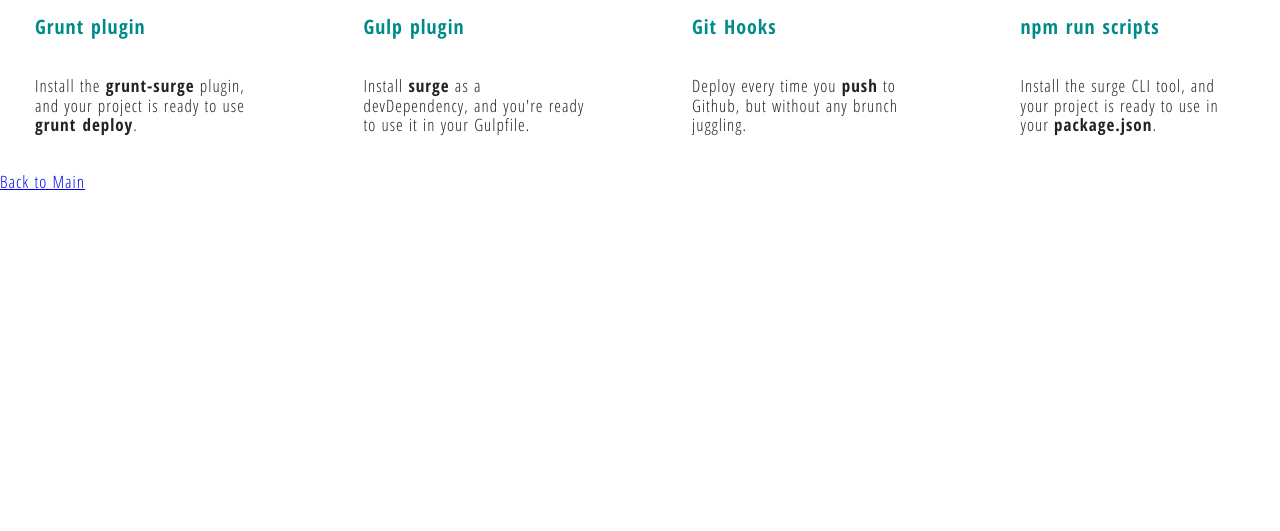
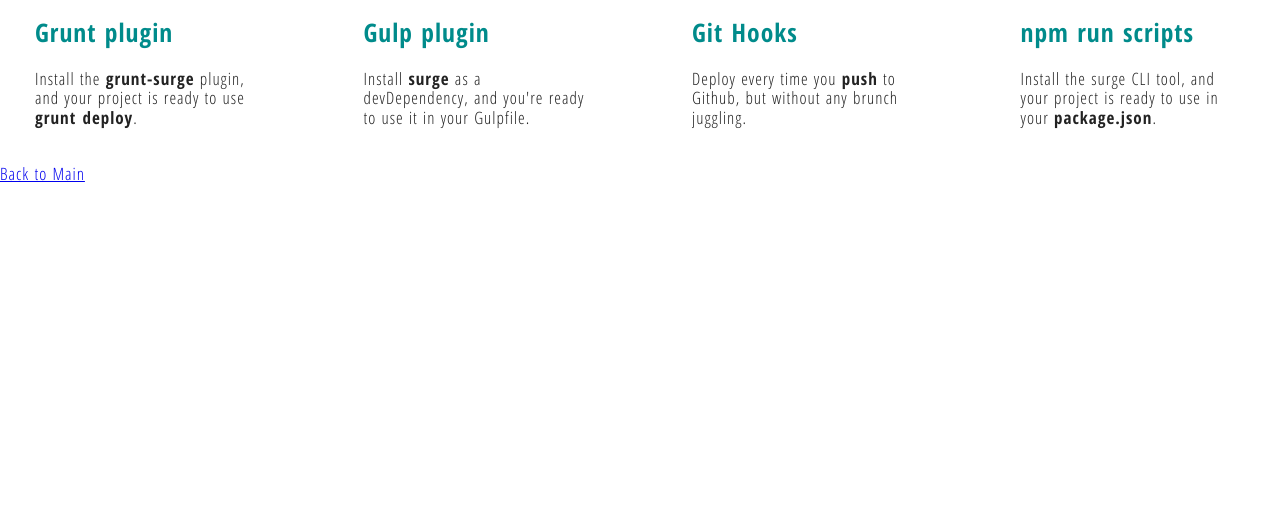
Before and after one commit to LujiAnna/css-integration, a website built with Parcel: page interface1.html in a window 1280 px wide. Shown: the part 269-800 px from the top of the page. Built offline with nearby package versions, Linux system fonts and the light colour scheme; a web font is replaced by a local one.

```diff
--- a/css/main.css
+++ b/css/main.css
@@ -325,10 +325,10 @@
   color: #742e2e;
 }
 
-.plugin h3 {
+.plugin h2 {
   color: darkcyan;
   letter-spacing: 1px;
-  height: 40px;
+  height: 30px;
 }
 
 .bold {
--- a/interface1.html
+++ b/interface1.html
@@ -41,7 +41,7 @@
       <div class="icon">
         <span class="flaticon-bull-face-frontal-outline"></span>
       </div>
-      <h3>Grunt plugin</h3>
+      <h2>Grunt plugin</h2>
       <p>Install the <span class="bold">grunt-surge</span> plugin, and your project is ready to use <span class="bold">grunt deploy</span>.</p>
     </article>
     <!--  Plugin 2-->
@@ -49,7 +49,7 @@
       <div class="icon">
         <span class="flaticon-sparkling-water"></span>
       </div>
-      <h3>Gulp plugin</h3>
+      <h2>Gulp plugin</h2>
       <p>Install <span class="bold">surge</span> as a devDependency, and you're ready to use it in your Gulpfile.</p>
     </article>
     <!--  Plugin 3-->
@@ -57,7 +57,7 @@
       <div class="icon">
         <span class="flaticon-github"></span>
       </div>
-      <h3>Git Hooks</h3>
+      <h2>Git Hooks</h2>
       <p> Deploy every time you <span class="bold">push</span> to Github, but without any brunch juggling.</p>
     </article>
     <!--  Plugin 4-->
@@ -65,7 +65,7 @@
       <div class="icon">
         <span class="flaticon-n"></span>
       </div>
-      <h3>npm run scripts</h3>
+      <h2>npm run scripts</h2>
       <p>Install the <span class="code">surge CLI</span> tool, and your project is ready to use in your <span class="bold">package.json</span>.</p>
     </article>
   </section>
```
Also changed, not shown: index.html (+3 -0 lines).
